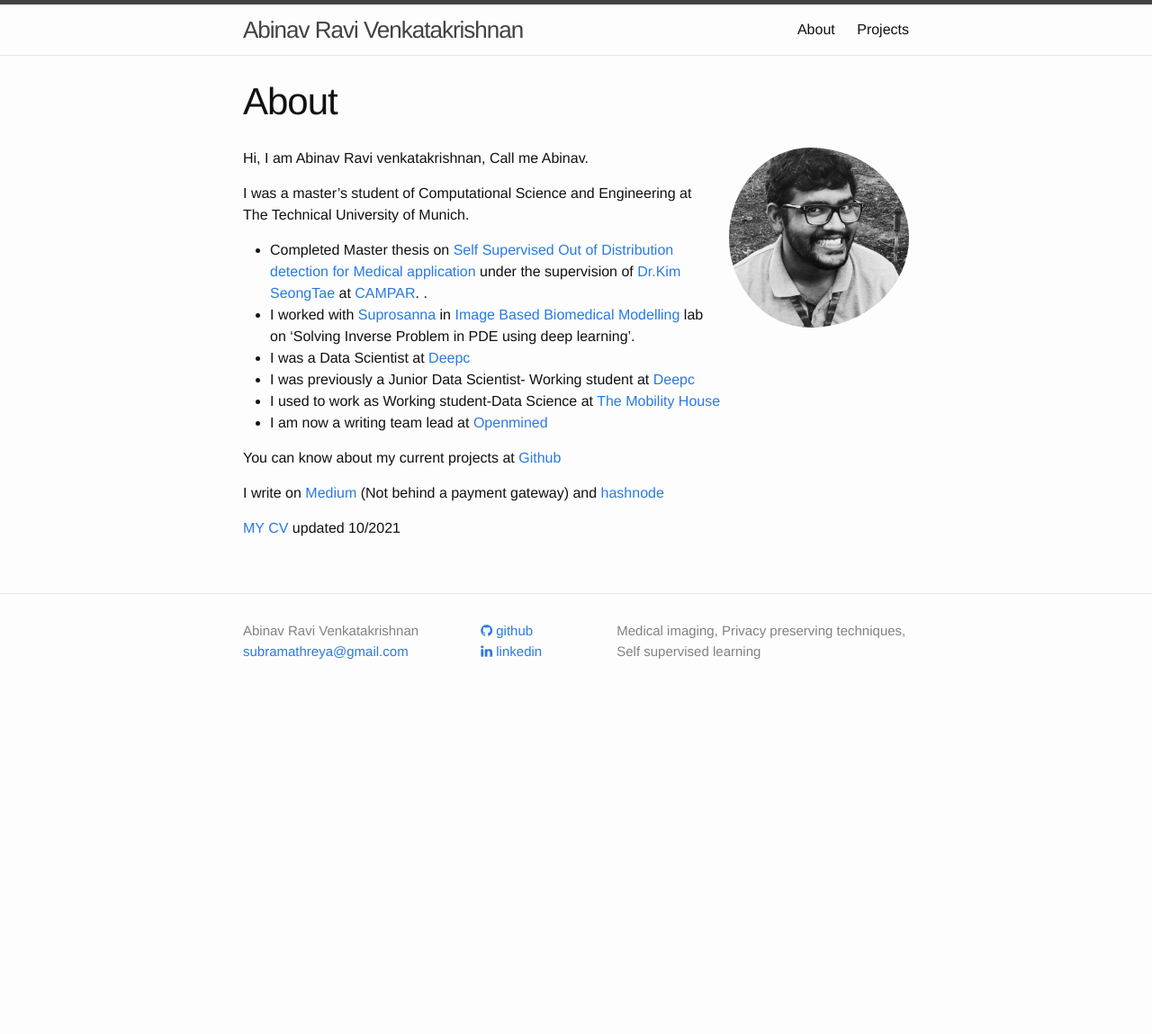
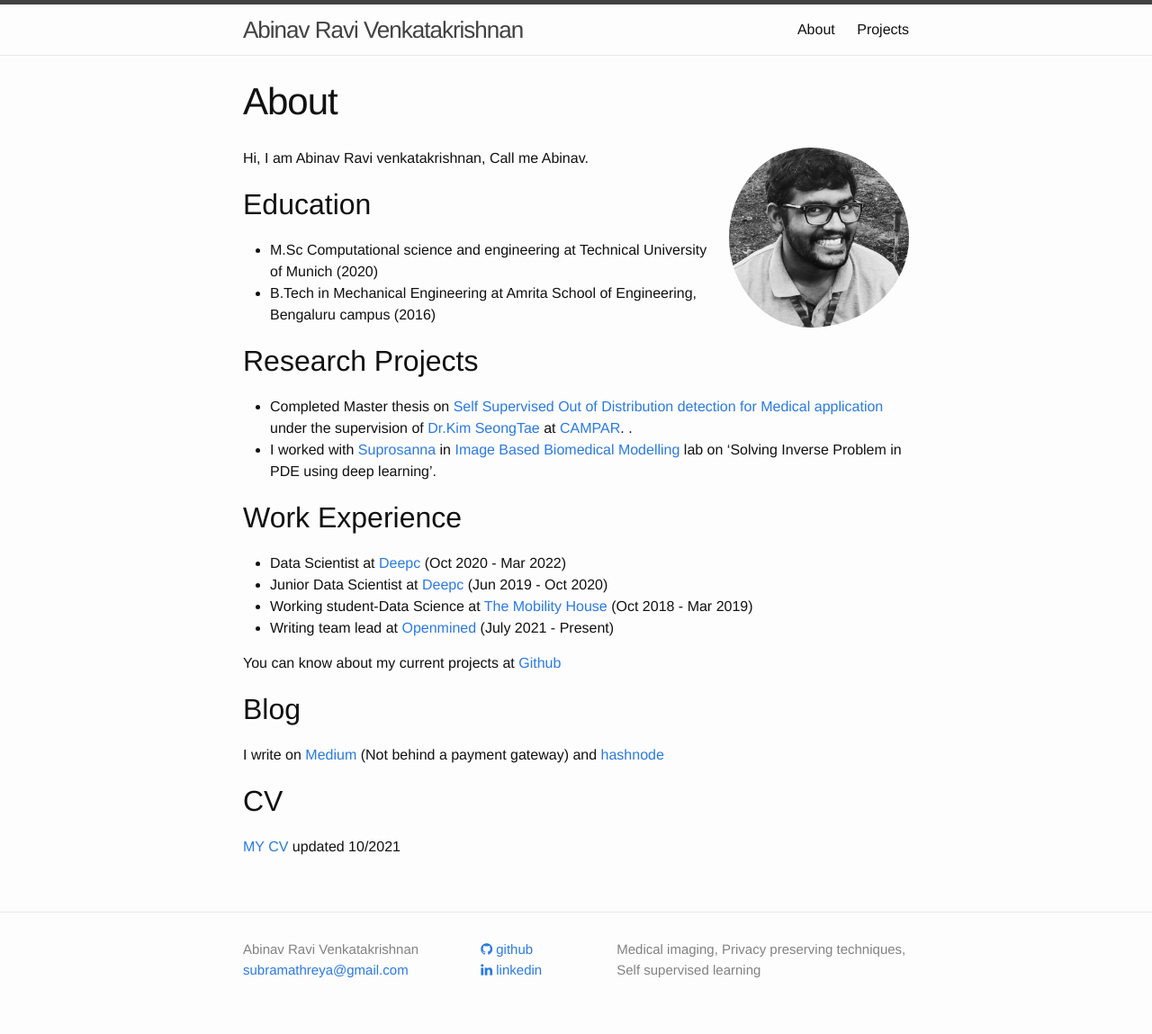
Before and after one commit to AbinavRavi/AbinavRavi.github.io, a Jekyll site: the page built from about.md, in a window 1280 px wide. Shown: the whole page at 90% size. Built offline with Jekyll 4.4.1, drawn with Linux system fonts in a browser that asks for light colours; nearby versions of some CDN libraries; before the commit the page ends 900 px from its top, so only the background shows below that.

Commit message:
modified about section

```diff
--- a/about.md
+++ b/about.md
@@ -7,17 +7,24 @@ permalink: /about/
 ![Abinav R](../resources/me.jpg){:style="width: 200px; overflow: hidden; border-radius: 50%; float: right; padding-left: 20px"}
 Hi, I am Abinav Ravi venkatakrishnan, Call me Abinav.
 
-I was a master's student of Computational Science and Engineering at The Technical University of Munich.
+## Education
+* M.Sc Computational science and engineering at Technical University of Munich (2020)
+* B.Tech in Mechanical Engineering at Amrita School of Engineering, Bengaluru campus (2016)
 
-* Completed Master thesis on [Self Supervised Out of Distribution detection for Medical application](../resources/thesis.pdf) under the supervision of [Dr.Kim SeongTae](http://campar.in.tum.de/Main/SeongTae) at [CAMPAR](http://campar.in.tum.de/Chair/ResearchGroupCamp).  .
+## Research Projects
+* Completed Master thesis on [Self Supervised Out of Distribution detection for Medical application](../resources/thesis.pdf) under the supervision of [Dr.Kim SeongTae](http://ailab.khu.ac.kr/people/pi/) at [CAMPAR](http://campar.in.tum.de/Chair/ResearchGroupCamp).  .
 * I worked with [Suprosanna](http://campar.in.tum.de/Main/SuprosannaShit) in [Image Based Biomedical Modelling](http://campar.in.tum.de/Chair/ResearchIBBM) lab on 'Solving Inverse Problem in PDE using deep learning'.
-* I was a Data Scientist at [Deepc](http://deepc.ai/)
-* I was previously a Junior Data Scientist- Working student at [Deepc](http://deepc.ai/)
-* I used to work as Working student-Data Science at [The Mobility House](https://www.mobilityhouse.com/int_en/)
-* I am now a writing team lead at [Openmined](https://blog.openmined.org/)
+
+## Work Experience
+* Data Scientist at [Deepc](http://deepc.ai/) (Oct 2020 - Mar 2022)
+* Junior Data Scientist at [Deepc](http://deepc.ai/) (Jun 2019 - Oct 2020)
+* Working student-Data Science at [The Mobility House](https://www.mobilityhouse.com/int_en/) (Oct 2018 - Mar 2019)
+* Writing team lead at [Openmined](https://blog.openmined.org/) (July 2021 - Present)
 
 You can know about my current projects at [Github](https://github.com/AbinavRavi)
 
+## Blog
 I write on [Medium](https://abinavravi.medium.com/) (Not behind a payment gateway) and [hashnode](https://abinavravi.hashnode.dev/)
 
+## CV
 [MY CV](../resources/Abinavresume.pdf) updated 10/2021
```
